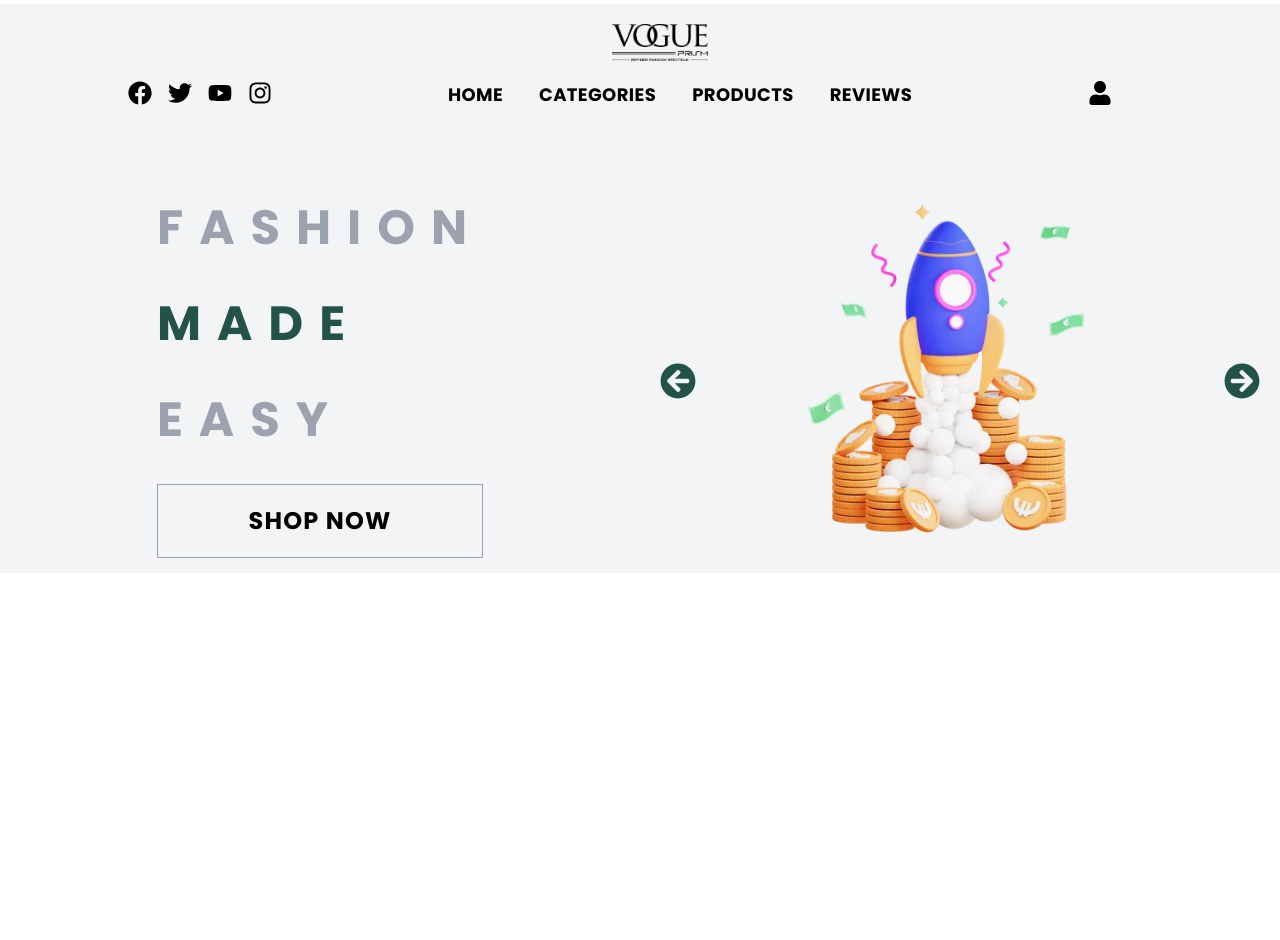
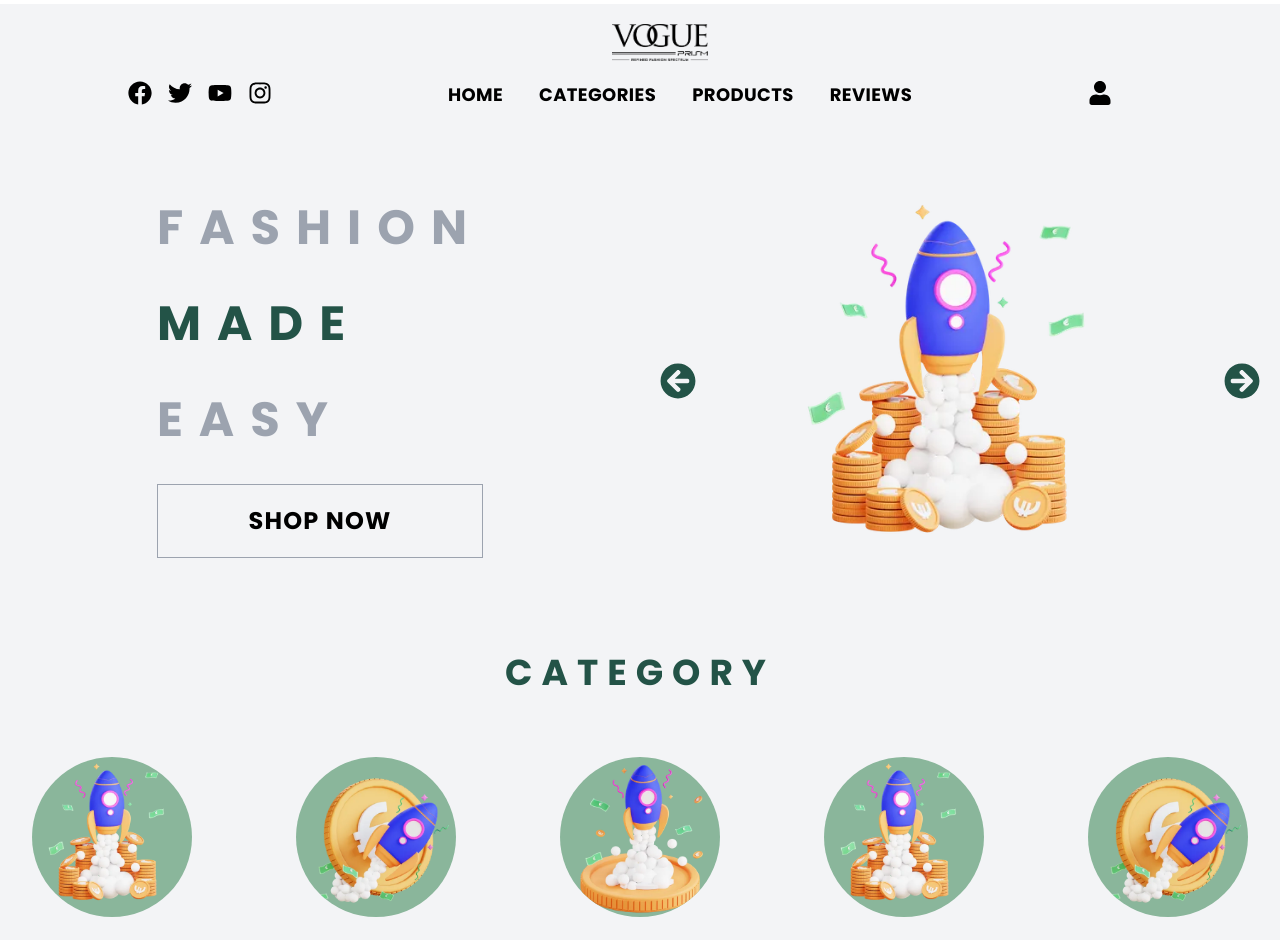
Before and after one commit to mahemudborgave/vogue-backup, a React (Create React App) app: page / in a window 1280 px wide. Shown: the top 940 px of the page. Before the commit the page ends 800 px from the top, so only its background shows below. Built offline with nearby package versions, Linux system fonts and the light colour scheme.

Commit message:
Categories added

```diff
--- /dev/null
+++ b/src/components/Categories.jsx
@@ -0,0 +1,49 @@
+import React from "react";
+
+export default function Categories() {
+    let categories = [
+        { img: "4568144.webp", title: "Shirt" },
+        { img: "4568147.webp", title: "Pants" },
+        { img: "4568146.webp", title: "Jacket" },
+        { img: "4568144.webp", title: "Shoes" },
+        { img: "4568147.webp", title: "Hat" },
+        { img: "4568146.webp", title: "Bags" },
+        { img: "4568144.webp", title: "Accessories" },
+        { img: "4568147.webp", title: "Watch" },
+        { img: "4568147.webp", title: "Glasses" }
+      ];
+
+  return (
+    <>
+      <div className="md:mt-20 mt-28">
+        <div className="text-center">
+          <h1 className="text-4xl font-bold text-dark-green tracking-[.25em]">
+            CATEGORY
+          </h1>
+        </div>
+
+        {/* Grid of Circles */}
+        <div className="grid grid-cols-3  sm:grid-cols-2 md:grid-cols-5 md:gap-10 gap-2 justify-items-center md:mt-16 mt-10">
+          {categories.map((category, index) => (
+            <div className="flex flex-col justify-center items-center tracking-[.10em] font-semibold">
+
+            <div
+              key={index}
+              className="bg-light-green md:w-40 md:h-40 md:m-0 m-4 flex justify-center items-center rounded-full overflow-hidden"
+            >
+              <img
+                src={category.img}
+                alt={category.title}
+                className="object-cover w-full h-full"
+              />
+            </div>
+
+            <h3 className="md:mt-5">{category.title}</h3>
+            </div>
+
+          ))}
+        </div>
+      </div>
+    </>
+  );
+}
--- a/src/pages/Home.jsx
+++ b/src/pages/Home.jsx
@@ -1,12 +1,14 @@
 import React, { useState } from 'react';
 import Navbar from '../components/Navbar';
 import MainSlider from "../components/MainSlider";
+import Categories from '../components/Categories';
 function Home() {
     return (
         <>
             <div className='bg-gray-100 h-full'>
             <Navbar/>
             <MainSlider/>
+            <Categories/>
             </div>
         </>
     );
```
